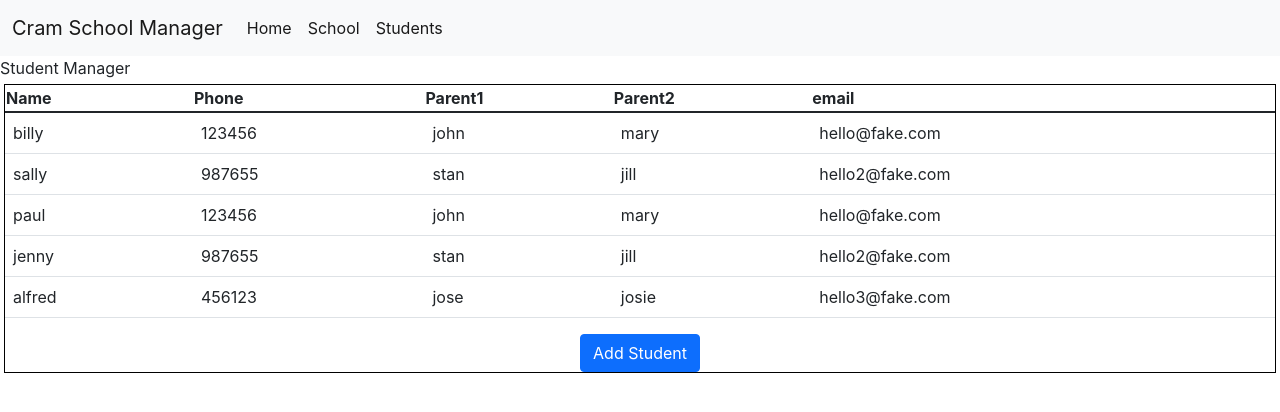
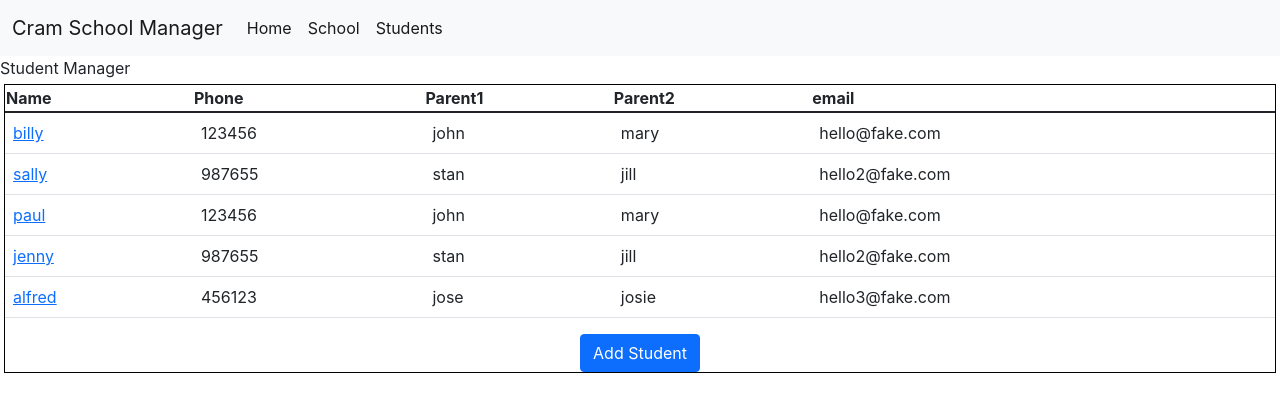
Before and after one commit to CodyGrogan/cramschoolmanager, a React (Create React App) app in the folder client/: page /student in a window 1280 px wide. Shown: the top 412 px of the page. Built offline with nearby package versions, Linux system fonts and the light colour scheme.

Commit message:
added studentpage, link includes parameter to get data from database

```diff
--- a/client/src/App.tsx
+++ b/client/src/App.tsx
@@ -4,7 +4,7 @@ import './App.css';
 import Home from './components/Home';
 import SchoolManager from './components/SchoolManager';
 import ClassManager from './components/ClassManager';
-import { BrowserRouter, Route, Routes } from 'react-router-dom';
+import { BrowserRouter, Route, Routes, Outlet } from 'react-router-dom';
 import {useState, useEffect} from 'react';
 import School from './classes/School';
 import SchoolClass from './classes/SchoolClass';
@@ -12,13 +12,18 @@ import Student from './classes/Student';
 import Teacher from './classes/Teacher';
 import Lesson from './classes/Lesson';
 import StudentManager from './components/StudentManager';
+import StudentPage from './components/StudentPage';
 
 function App() {
   let defSchool = new School('def');
+  let defstudent: Student = new Student('unknown', 0, 'unknown','unknown','unknown','unknown');
+
 
   const [school, setSchool] = useState<School>(defSchool);
   const [lessonToView, setLessonToView] = useState<Lesson>();
-  const [studentToView, setStudentToView] = useState<Student>();
+  const [studentToView, setStudentToView] = useState<Student>(defstudent);
+
+
 
   //for testing purposes
   //later class/student/teach info should come from database
@@ -29,13 +34,18 @@ function App() {
     console.log('use effect fired')
 
     //this exists for testing purposes only
-    let newclass = new SchoolClass('myclass');
+
+
+    setStudentToView(defstudent);
+
+
+    let newclass = new SchoolClass('myclass', 'testschool');
     let newstudent = new Student('billy', 11, 'john', 'mary', '123456', 'hello@fake.com');
     let newstudent2 = new Student('sally', 12, 'stan', 'jill', '987655', 'hello2@fake.com');
     newclass.addStudent(newstudent);
     newclass.addStudent(newstudent2);
 
-    let newclass2 = new SchoolClass('myotherclass');
+    let newclass2 = new SchoolClass('myotherclass', 'testschool');
     let newstudent3 = new Student('paul', 11, 'john', 'mary', '123456', 'hello@fake.com');
     let newstudent4 = new Student('jenny', 12, 'stan', 'jill', '987655', 'hello2@fake.com');
     let newstudent5 = new Student('alfred', 12, 'jose', 'josie', '456123', 'hello3@fake.com');
@@ -75,16 +85,19 @@ function App() {
   [])
 
 
+
   return (
     <div className="App">
       <BrowserRouter>
       <Routes>
-      <Route path='/' element={<Home/>}/>
-      <Route path='/school' element={<SchoolManager school={school}/>}/>
-      <Route path='/student' element={<StudentManager school={school} />}/>
+        <Route path='/' element={<Home/>}/>
+        <Route path='school' element={<SchoolManager school={school}/>}/>
+        <Route path='student' element={<StudentManager school={school} studentToView={studentToView} setStudentToView={setStudentToView} />}/>
+        <Route path='studentpage/:id' element={<StudentPage studentToView={studentToView}/>} />
 
       </Routes>
       </BrowserRouter>
+      <Outlet />
     </div>
   );
 }
--- a/client/src/classes/School.ts
+++ b/client/src/classes/School.ts
@@ -16,7 +16,7 @@ class School {
     classList: SchoolClass[];
 
     createClass(name:string ){
-        let newclass = new SchoolClass(name);
+        let newclass = new SchoolClass(name, this.name);
         this.classList.push(newclass);
     }
 
--- a/client/src/classes/SchoolClass.ts
+++ b/client/src/classes/SchoolClass.ts
@@ -4,13 +4,14 @@ import Lesson from "./Lesson";
 import Assignment from "./Assignment";
 
 class SchoolClass{
-    constructor(name: string){
+    constructor(name: string, schoolname: string){
         this.name = name;
         this.teacherList = [];
         this.studentList = [];
         this.lessonList = [];
         this.assignmentList = [];
         this.archived = false;
+        this.schoolName = schoolname;
     }
     archived: boolean;
     name;
@@ -22,6 +23,7 @@ class SchoolClass{
     lessonList: Lesson[];
     assignmentList: Assignment[];
     studentExists: Map<string, boolean> = new Map();
+    schoolName:string;
 
     addStudent(student: Student){
 
--- a/client/src/components/StudentManager.tsx
+++ b/client/src/components/StudentManager.tsx
@@ -10,11 +10,19 @@ function StudentManager(props: any){
     let jsxarr: JSX.Element[] = [];
     const [tableData, setTableData] = useState<JSX.Element[]>();
 
+    async function setStudentState(student: Student){
+        console.log('student manager setting student state')
+        console.log(student);
+        let setStudentToView = props.setStudentToView;
+        await setStudentToView(student);
+        console.log(props.studentToView);
+    }
+
    function buildStudentTable(){
     jsxarr=[];
 
     for(let i = 0; i<studentList.length; i++){
-        let newjsx = <StudentTableItem student = {studentList[i]} /> ;
+        let newjsx = <StudentTableItem setStudentState={setStudentState} student = {studentList[i]} /> ;
         jsxarr.push(newjsx);
 
     }
--- a/client/src/components/StudentPage.tsx
+++ b/client/src/components/StudentPage.tsx
@@ -1,14 +1,24 @@
+import { useEffect, useState } from "react";
 import Student from "../classes/Student";
+import {useParams} from 'react-router-dom';
+
+
+//when the backend is implemented, use the student name and school name to check database for info
+
 
 function StudentPage(props: any){
+    let defstudent: Student = new Student('unknown', 0, 'unknown','unknown','unknown','unknown');
+    console.log(defstudent);
+    const [student, setStudent] = useState<Student>(defstudent);
 
-    let student: Student = props.student;
+    let { id } = useParams();
+
+
 
     return(
         <div>
-            {student.name}
-            {student.age}
-            {student.classes};
+            {id}
+
         </div>
     )
 }
--- a/client/src/components/StudentTableItem.tsx
+++ b/client/src/components/StudentTableItem.tsx
@@ -1,10 +1,18 @@
 import Student from "../classes/Student";
+import { Link } from "react-router-dom";
 
 function StudentTableItem(props: any){
+
+
     let student: Student = props.student;
+    let linkstring = `/studentpage/${student.name}`
+    function setStudentState(){
+        console.log('student name clicked')
+        props.setStudentState(student);
+    }
     return(
         <tr>
-            <td>{student.name}</td>
+            <td ><Link onClick={()=>setStudentState()} to={linkstring} >{student.name}</Link></td>
             <td>{student.phone}</td>
             <td>{student.parent1}</td>
             <td>{student.parent2}</td>
```
Also changed, not shown: 1 other file (tests, documents, lock files or other folders).
